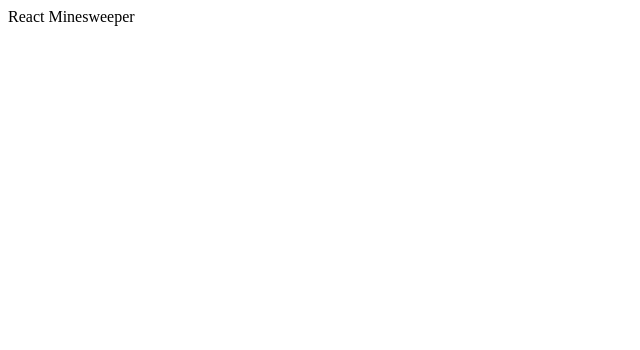
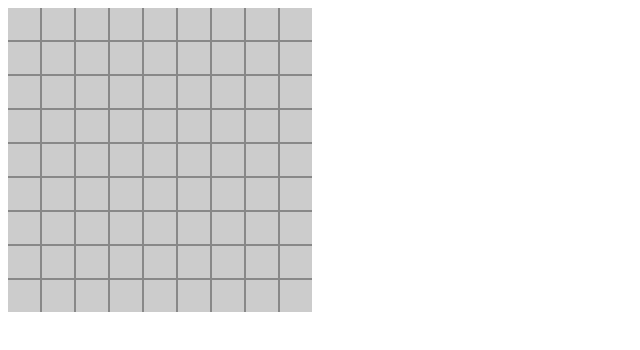
Before and after one commit to yuzuasan/react-minesweeper, a React (Vite) app: page / in a window 1280 px wide. Shown: the top 350 px of the page, without its empty margins (0-640 px from the left). Built offline with nearby package versions, Linux system fonts and the light colour scheme.

Commit message:
マス開放操作とロジックを接続

```diff
--- a/src/App.tsx
+++ b/src/App.tsx
@@ -1,7 +1,31 @@
-import styles from "./App.module.css";
+import { useState } from "react";
+import { GameBoard } from "./components/GameBoard/GameBoard";
+import { DIFFICULTY_SETTINGS } from "./constants/difficulties";
+import { initializeGameState } from "./logic/gameInitializer";
+import { openCell } from "./logic/openCell";
+import type { GameState } from "./types/game";
+
+const initialState = initializeGameState(DIFFICULTY_SETTINGS.easy);
 
 function App() {
-  return <div className={styles.app}>React Minesweeper</div>;
+  const [gameState, setGameState] = useState<GameState>(initialState);
+
+  const handleOpenCell = (x: number, y: number) => {
+    setGameState((prev) => {
+      const newBoard = openCell(prev.board, x, y);
+
+      return {
+        ...prev,
+        board: newBoard,
+      };
+    });
+  };
+
+  return (
+    <div>
+      <GameBoard board={gameState.board} onOpenCell={handleOpenCell} />
+    </div>
+  );
 }
 
 export default App;
--- a/src/components/GameBoard/Cell.tsx
+++ b/src/components/GameBoard/Cell.tsx
@@ -3,9 +3,10 @@ import styles from "./Cell.module.css";
 
 type Props = {
   cell: CellType;
+  onOpen: (x: number, y: number) => void;
 };
 
-export const Cell = ({ cell }: Props) => {
+export const Cell = ({ cell, onOpen }: Props) => {
   let content = "";
 
   if (cell.isOpen) {
@@ -18,9 +19,15 @@ export const Cell = ({ cell }: Props) => {
     content = "🚩";
   }
 
+  const handleClick = () => {
+    if (cell.isOpen || cell.isFlagged) return;
+    onOpen(cell.x, cell.y);
+  };
+
   return (
     <div
       className={`${styles.cell} ${cell.isOpen ? styles.open : styles.closed}`}
+      onClick={handleClick}
     >
       {content}
     </div>
--- a/src/components/GameBoard/GameBoard.tsx
+++ b/src/components/GameBoard/GameBoard.tsx
@@ -4,9 +4,10 @@ import styles from "./GameBoard.module.css";
 
 type Props = {
   board: Board;
+  onOpenCell: (x: number, y: number) => void;
 };
 
-export const GameBoard = ({ board }: Props) => {
+export const GameBoard = ({ board, onOpenCell }: Props) => {
   return (
     <div
       className={styles.board}
@@ -14,9 +15,11 @@ export const GameBoard = ({ board }: Props) => {
         gridTemplateColumns: `repeat(${board.width}, 1fr)`,
       }}
     >
-      {board.cells.flat().map((cell) => (
-        <Cell key={`${cell.x}-${cell.y}`} cell={cell} />
-      ))}
+      {board.cells.map((row) =>
+        row.map((cell) => (
+          <Cell key={`${cell.x}-${cell.y}`} cell={cell} onOpen={onOpenCell} />
+        ))
+      )}
     </div>
   );
 };
--- /dev/null
+++ b/src/constants/difficulties.ts
@@ -0,0 +1,25 @@
+import type { DifficultySetting } from "../types/game";
+
+export const DIFFICULTY_SETTINGS: Record<
+  "easy" | "normal" | "hard",
+  DifficultySetting
+> = {
+  easy: {
+    type: "easy",
+    width: 9,
+    height: 9,
+    mineCount: 10,
+  },
+  normal: {
+    type: "normal",
+    width: 16,
+    height: 16,
+    mineCount: 40,
+  },
+  hard: {
+    type: "hard",
+    width: 30,
+    height: 16,
+    mineCount: 99,
+  },
+};
```
